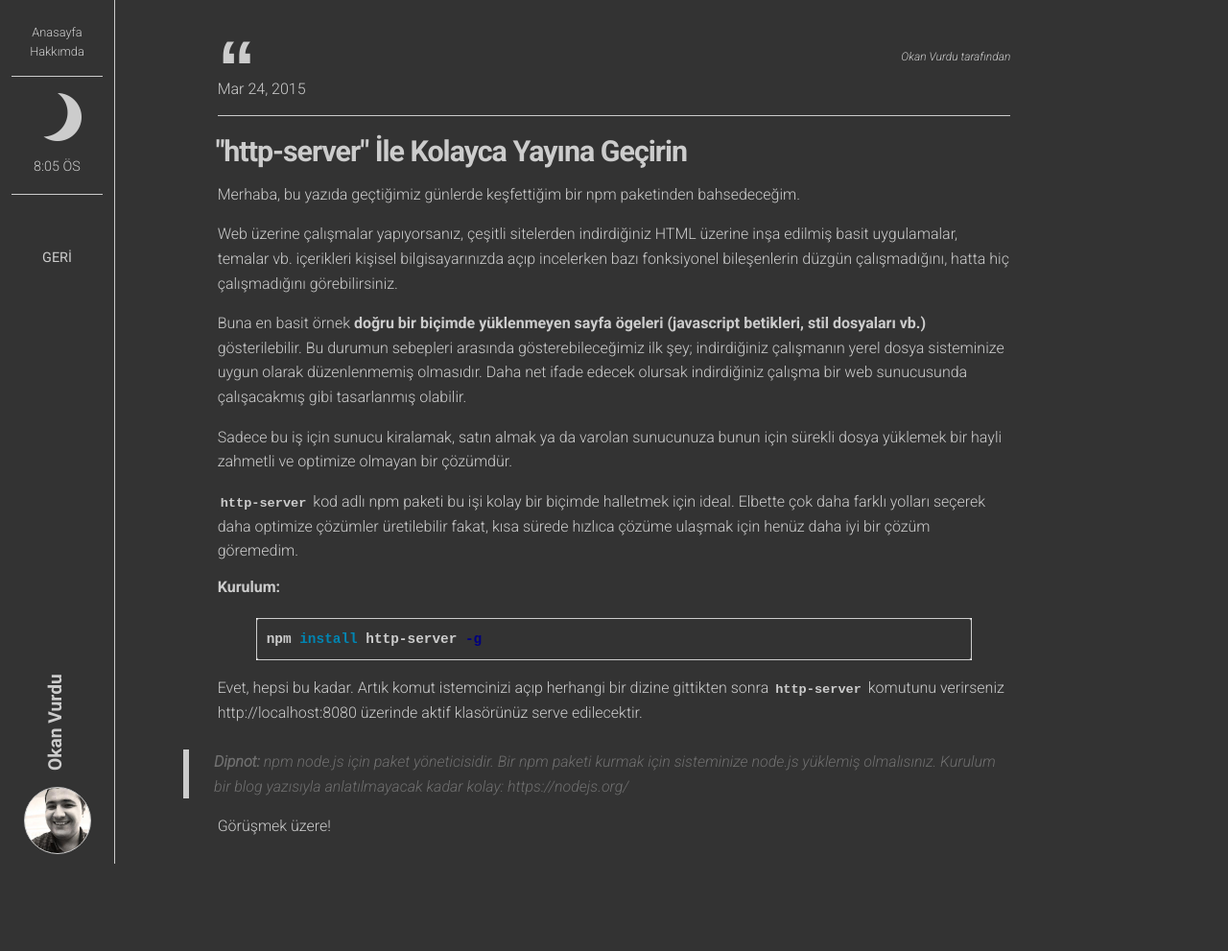
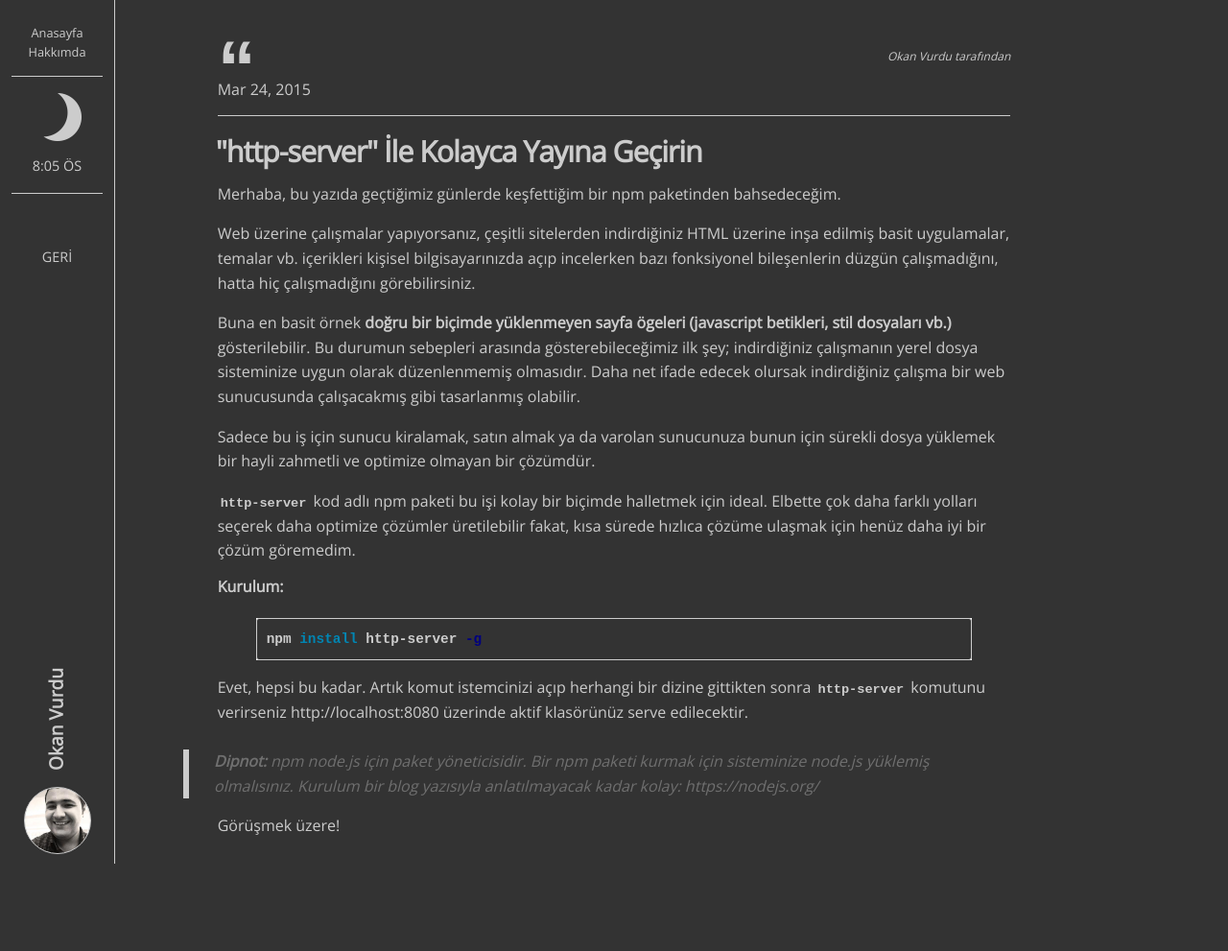
Before and after one commit to minel/okanvurdu.github.io, a Jekyll site: the page built from _posts/2015-03-24-http-server-ile-kolayca-yayina-gecirin.markdown, in a window 1280 px wide. Shown: the whole page at 96% size. Built offline with Jekyll 4.4.1, drawn with Linux system fonts in a browser that asks for light colours; comment, search, counter and statistics services are not loaded.

Commit message:
Update screen.css

```diff
--- a/css/screen.css
+++ b/css/screen.css
@@ -1,4 +1,5 @@
 @import url(normalize.css);
+@import url(https://fonts.googleapis.com/css?family=Open+Sans&subset=latin,latin-ext);
 
 @font-face {
     font-family: '/img-font';
@@ -50,7 +51,7 @@
 body {
     height: 100%;
     max-height: 100%;
-    font-family: 'Roboto', sans-serif;
+    font-family: 'Open Sans', sans-serif;
     line-height: 1.4em;
     font-weight: 300;
     background: #fafafa;
@@ -91,7 +92,7 @@
     text-rendering: optimizeLegibility;
     line-height: 1;
     margin-top: 0;
-    font-family: 'Roboto', sans-serif;
+    font-family: 'Open Sans', sans-serif;
     font-weight: 700;
 }
 
@@ -448,7 +449,7 @@
     font-size: 5rem;
     letter-spacing: -1px;
     font-weight: bold;
-    font-family: 'Roboto', sans-serif;
+    font-family: 'Open Sans', sans-serif;
     text-shadow: 0 1px 6px rgba(0,0,0,0.1);
 }
 
@@ -457,7 +458,7 @@
     font-size: 1.8rem;
     line-height: 1.5em;
     font-weight: 300;
-    font-family: 'Roboto', serif;
+    font-family: 'Open Sans', serif;
     letter-spacing: 0;
     text-shadow: 0 1px 3px rgba(0,0,0,0.15);
 }
@@ -746,7 +747,7 @@
     position: relative;
     margin: 3rem 0 0 0;
     padding: 3rem 0;
-    font-family: 'Roboto', sans-serif;
+    font-family: 'Open Sans', sans-serif;
     font-size: 0.7rem;
     line-height: 1.1rem;
     text-align: center;
```
